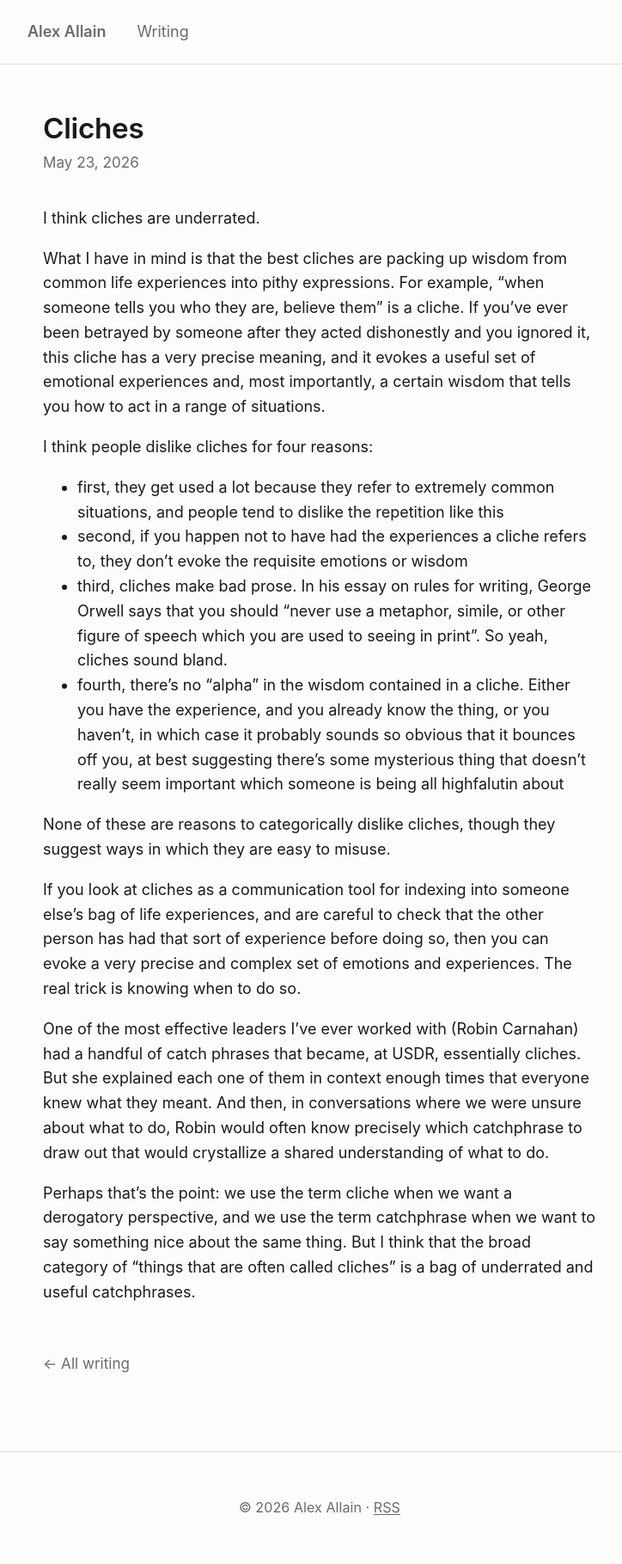
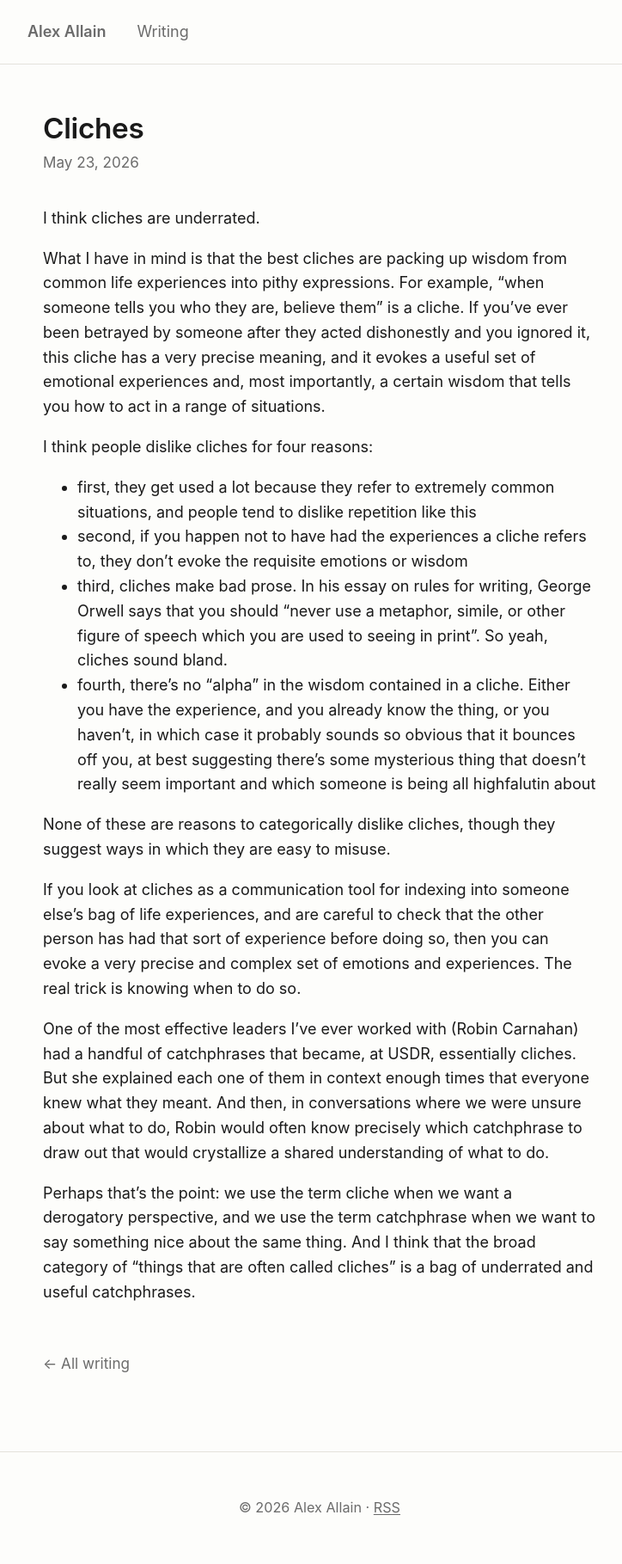
Before and after one commit to alexallain/alexallain.github.io, a Jekyll site: the page built from _posts/2026-05-23-cliches.md, in a window 1280 px wide. Shown: the whole page at 86% size, without its empty margins (268-992 px from the left). Built offline with Jekyll 4.4.1, drawn with Linux system fonts in a browser that asks for light colours.

Commit message:
Minor edits to Cliches

```diff
--- a/_posts/2026-05-23-cliches.md
+++ b/_posts/2026-05-23-cliches.md
@@ -11,7 +11,7 @@ after they acted dishonestly and you ignored it, this cliche has a very precise
 emotional experiences and, most importantly, a certain wisdom that tells you how to act in a range of situations.
 
 I think people dislike cliches for four reasons:
-* first, they get used a lot because they refer to extremely common situations, and people tend to dislike the
+* first, they get used a lot because they refer to extremely common situations, and people tend to dislike
 repetition like this
 * second, if you happen not to have had the experiences a cliche refers to, they don't evoke the requisite emotions or
 wisdom
@@ -20,7 +20,7 @@ should "never use a metaphor, simile, or other figure of speech which you are us
 sound bland.
 * fourth, there's no "alpha" in the wisdom contained in a cliche. Either you have the experience, and you already know
 the thing, or you haven't, in which case it probably sounds so obvious that it bounces off you, at best suggesting
-there's some mysterious thing that doesn't really seem important which someone is being all highfalutin about
+there's some mysterious thing that doesn't really seem important and which someone is being all highfalutin about
 
 None of these are reasons to categorically dislike cliches, though they suggest ways in which they are easy to misuse.
 
@@ -28,11 +28,11 @@ If you look at cliches as a communication tool for indexing into someone else's
 to check that the other person has had that sort of experience before doing so, then you can evoke a very
 precise and complex set of emotions and experiences. The real trick is knowing when to do so.
 
-One of the most effective leaders I've ever worked with (Robin Carnahan) had a handful of catch phrases that became,
+One of the most effective leaders I've ever worked with (Robin Carnahan) had a handful of catchphrases that became,
 at USDR, essentially cliches. But she explained each one of them in context enough times that everyone knew what they
 meant. And then, in conversations where we were unsure about what to do, Robin would often know precisely which
 catchphrase to draw out that would crystallize a shared understanding of what to do.
 
 Perhaps that's the point: we use the term cliche when we want a derogatory perspective, and we use the term catchphrase
-when we want to say something nice about the same thing. But I think that the broad category of "things that are often
+when we want to say something nice about the same thing. And I think that the broad category of "things that are often
 called cliches" is a bag of underrated and useful catchphrases.
```
